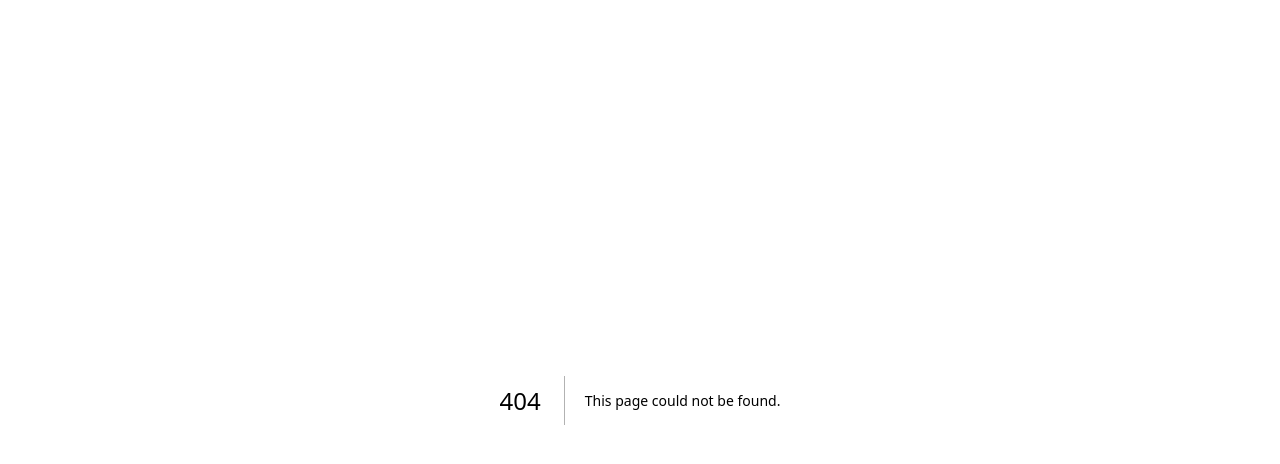
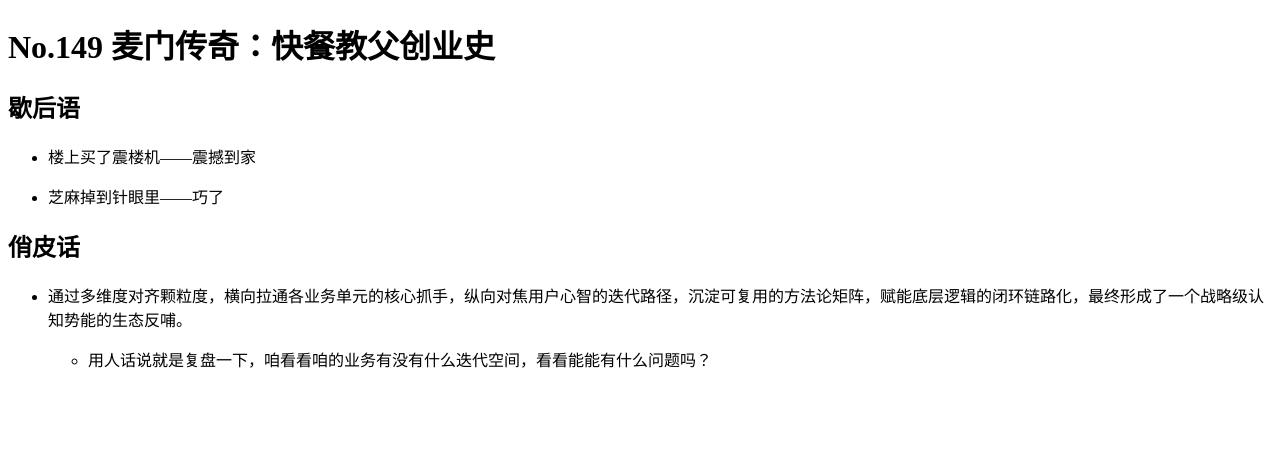
Before and after one commit to eddiehe99/bannatienet, a Next.js app: page /episodes/No.149 in a window 1280 px wide. Before the commit this address had no page. Shown: the top 464 px of the page. Built offline with nearby package versions, Linux system fonts and the light colour scheme.

Commit message:
feat: add episode No.149

```diff
--- /dev/null
+++ b/src/pages/episodes/No.149.mdx
@@ -0,0 +1,13 @@
+# No.149 麦门传奇：快餐教父创业史
+
+## 歇后语
+
+- 楼上买了震楼机——震撼到家
+
+- 芝麻掉到针眼里——巧了
+
+## 俏皮话
+
+- 通过多维度对齐颗粒度，横向拉通各业务单元的核心抓手，纵向对焦用户心智的迭代路径，沉淀可复用的方法论矩阵，赋能底层逻辑的闭环链路化，最终形成了一个战略级认知势能的生态反哺。
+
+    - 用人话说就是复盘一下，咱看看咱的业务有没有什么迭代空间，看看能能有什么问题吗？
--- a/src/pages/episodes/_meta.js
+++ b/src/pages/episodes/_meta.js
@@ -1,6 +1,7 @@
 /* eslint-disable prettier/prettier */
 /* eslint-disable import/no-anonymous-default-export */
 export default {
+    'No.149': 'No.149',
     'No.148': 'No.148',
     'No.146': 'No.146',
     'No.144': 'No.144',
```
